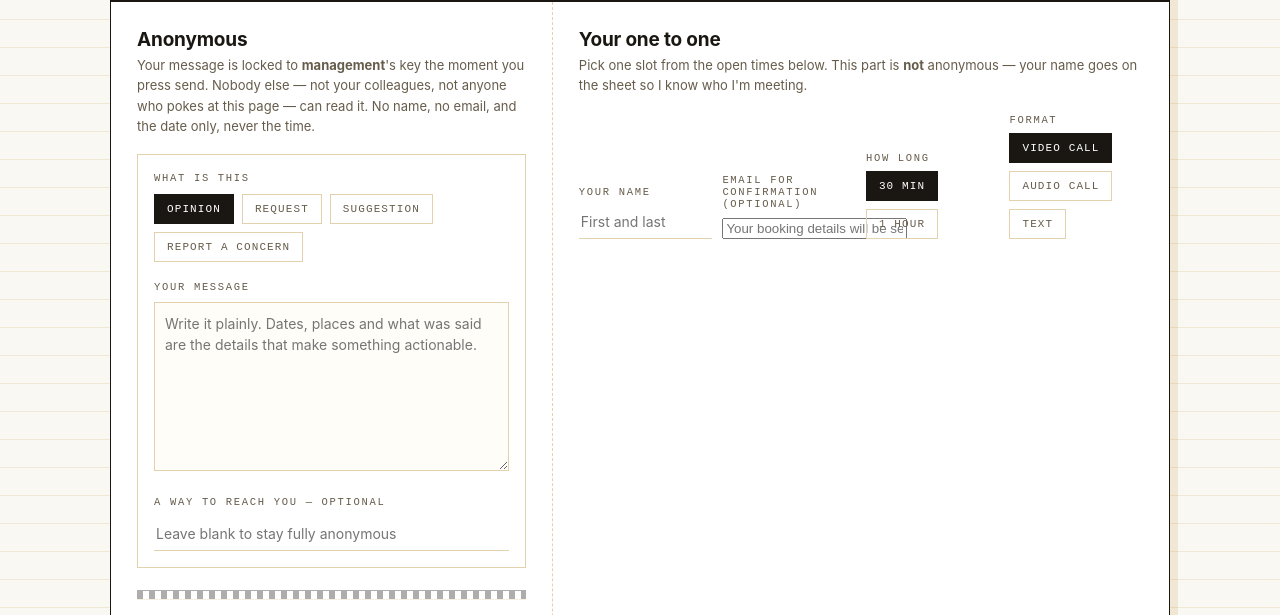
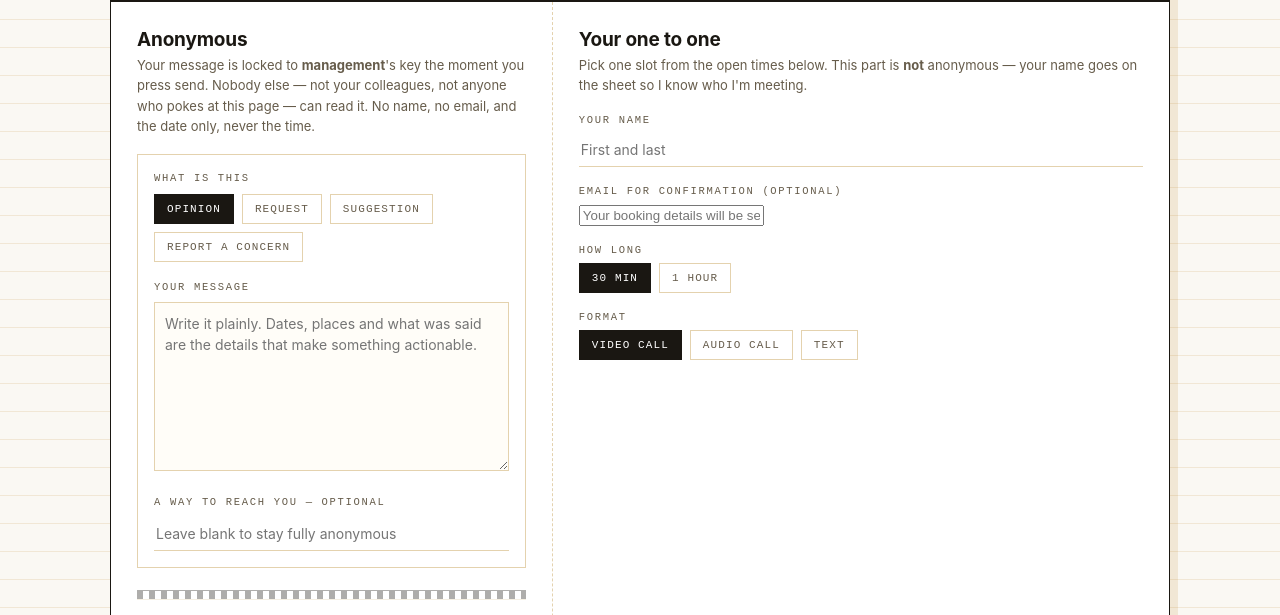
Before and after one commit to nowagieops-ui/chatbva, a website: page public/index.html in a window 1280 px wide. Shown: the part 176-791 px from the top of the page. Drawn offline with Linux system fonts and the light colour scheme; no server answers.

Commit message:
Adjust layout and style for booking form

```diff
--- a/public/index.html
+++ b/public/index.html
@@ -115,6 +115,7 @@
     .brand{gap:12px}
     .brand img{height:54px}
     .cols{grid-template-columns:1fr}
+    .inline{flex-direction:column}
     .col + .col{border-left:0;border-top:2px solid var(--ink)}
     .masthead h1{font-size:22px}
   }
@@ -194,7 +195,7 @@
         <h2 class="panel-head">Your one to one</h2>
         <p class="panel-note">Pick one slot from the open times below. This part is <b>not</b> anonymous — your name goes on the sheet so I know who I'm meeting.</p>
         <div id="myBooking"></div>
-        <div class="inline" style="margin-bottom:18px">
+        <div style="margin-bottom:18px">
           <div class="field">
             <label class="lab" for="empName">Your name</label>
             <input type="text" id="empName" placeholder="First and last" autocomplete="name">
@@ -203,7 +204,7 @@
             <label class="lab" for="empEmail">Email for confirmation (optional)</label>
             <input type="email" id="empEmail" placeholder="Your booking details will be sent here" autocomplete="email">
           </div>
-          <div class="field">
+          <div class="field" style="margin-top:14px">
             <label class="lab">How long</label>
             <div class="chips" id="durChips">
               <button class="chip" data-dur="30" aria-pressed="true">30 min</button>
```
